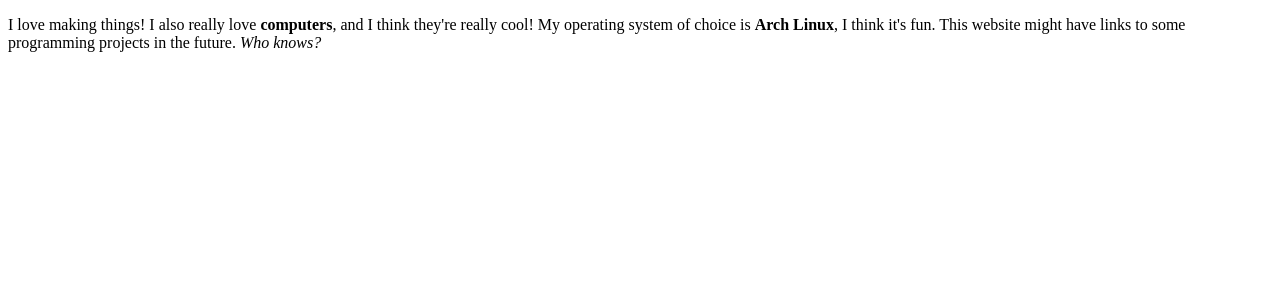
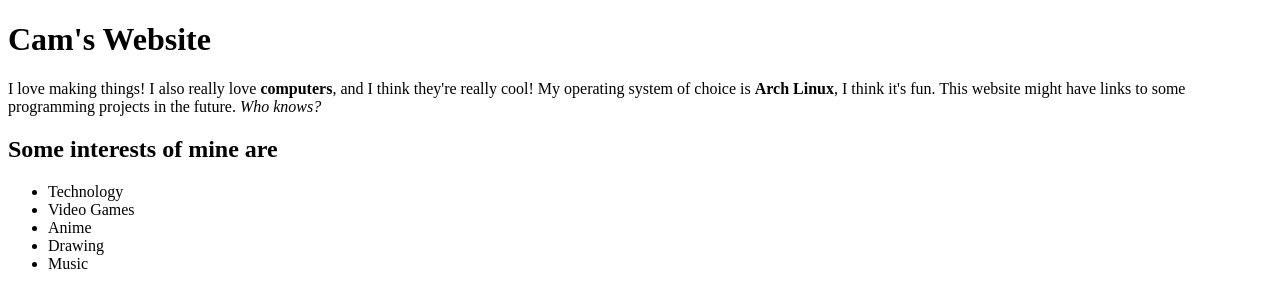
Before and after one commit to camsthcomputercat/camsthcomputercat.github.io, a plain HTML site: page index.html in a window 1280 px wide. Drawn offline with Linux system fonts and the light colour scheme.

Commit message:
Update index.html

```diff
--- a/index.html
+++ b/index.html
@@ -6,9 +6,19 @@
 		<title>My first website</title>
 	</head>
 	<body>
+		<h1>Cam's Website</h1>
 		<p>I love making things!
 		I also really love <strong>computers</strong>, and I think they're really cool!
 		My operating system of choice is <strong>Arch Linux</strong>, I think it's fun.
 		This website might have links to some programming projects in the future.
 		<i>Who knows?</i></p>
+		<h2>Some interests of mine are</h2>
+		<ul>
+			<li>Technology</li>
+			<li>Video Games</li>
+			<li>Anime</li>
+			<li>Drawing</li>
+			<li>Music</li>
+
+		</ul>
 	</body>
```
